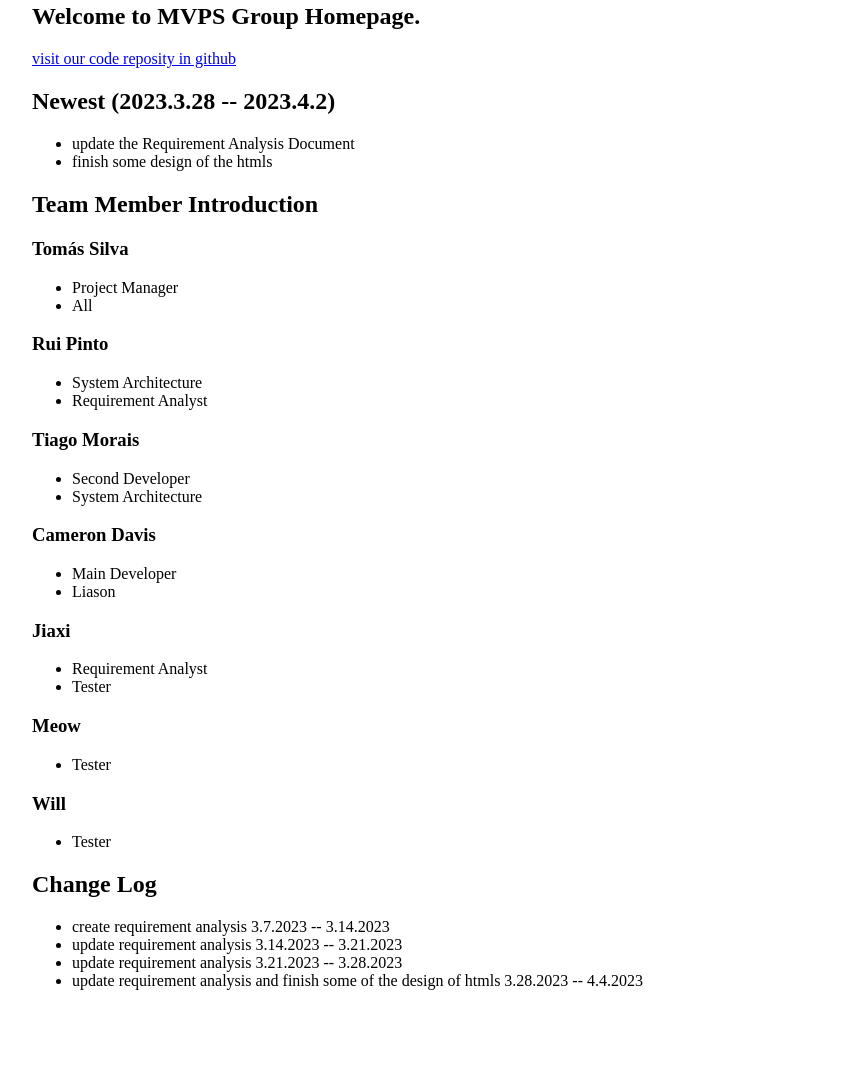
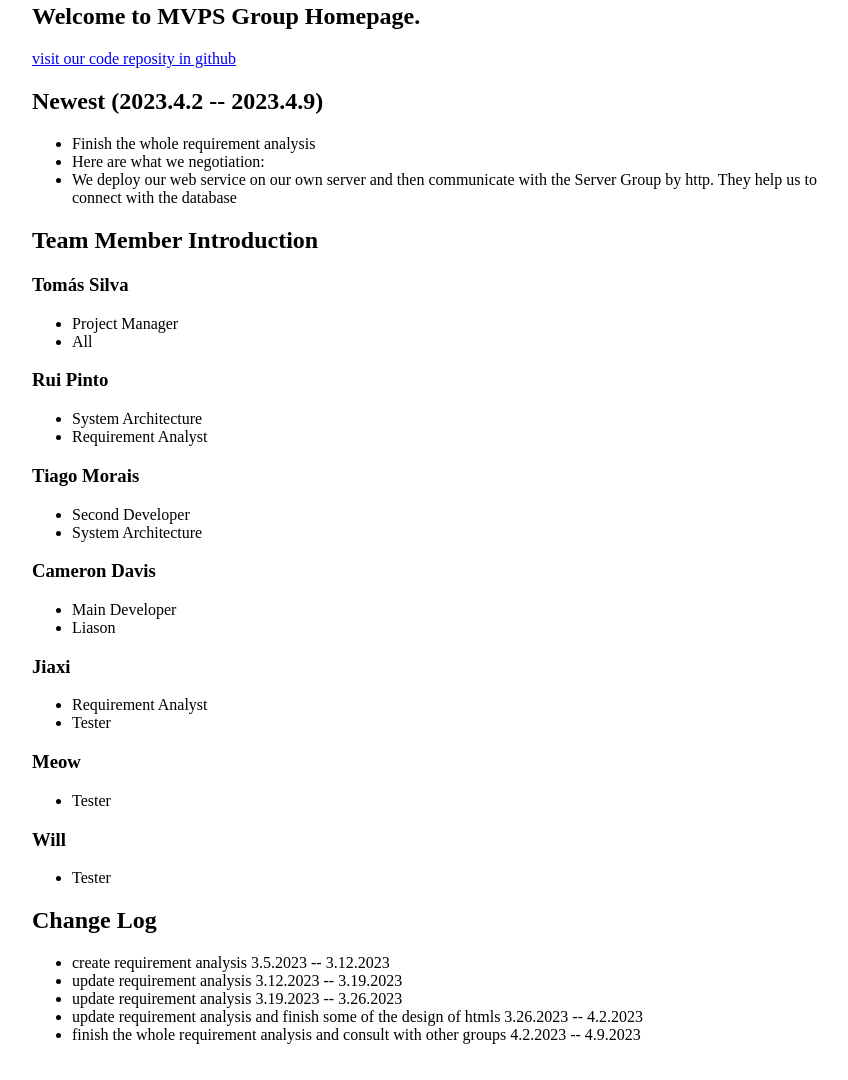
Before and after one commit to HaoHao-code/HaoHao-code.github.io, a plain HTML site: page Homepage.html in a window 1280 px wide. Shown: the part 546-1626 px from the top of the page, without its empty margins (208-1056 px from the left). Before the commit the page ends 1572 px from the top, so only its background shows below. Drawn offline with Linux system fonts and the light colour scheme.

Commit message:
4.9.2023

```diff
--- a/Homepage.html
+++ b/Homepage.html
@@ -12,10 +12,12 @@
     <h1> MVPS Group</h1>
     <h2> Welcome to MVPS Group Homepage.</h2>
     <a href="https://github.com/ubicom-dsd-2023/dsd_mvps"> visit our code reposity in github </a>
-    <h2> Newest (2023.3.28 -- 2023.4.2) </h2>
+    <h2> Newest (2023.4.2 -- 2023.4.9) </h2>
     <ul>
-        <li>update the Requirement Analysis Document</li>
-        <li>finish some design of the htmls </li>
+        <li>Finish the whole requirement analysis </li>
+        <li>Here are what we negotiation: </li>
+        <li>We deploy our web service on our own server and then communicate with the Server Group by http.
+            They help us to connect with the database </li>
     </ul>
     <h2> Team Member Introduction </h2>
     <h3> Tomás Silva </h3>
@@ -54,10 +56,11 @@
 
     <h2> Change Log </h2>
     <ul>
-        <li>create requirement analysis      3.7.2023 -- 3.14.2023 </li>
-        <li>update requirement analysis      3.14.2023 -- 3.21.2023 </li>
-        <li>update requirement analysis      3.21.2023 -- 3.28.2023 </li>
-        <li>update requirement analysis and finish some of the design of htmls    3.28.2023 -- 4.4.2023 </li>
+        <li>create requirement analysis      3.5.2023 -- 3.12.2023 </li>
+        <li>update requirement analysis      3.12.2023 -- 3.19.2023 </li>
+        <li>update requirement analysis      3.19.2023 -- 3.26.2023 </li>
+        <li>update requirement analysis and finish some of the design of htmls    3.26.2023 -- 4.2.2023 </li>
+        <li>finish the whole requirement analysis and consult with other groups 4.2.2023 -- 4.9.2023</li>
     </ul>
 
 </body>
```
